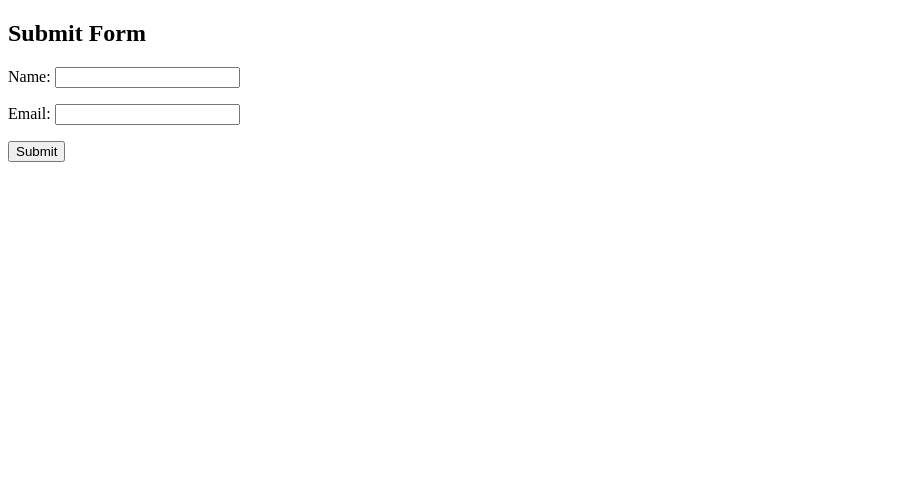
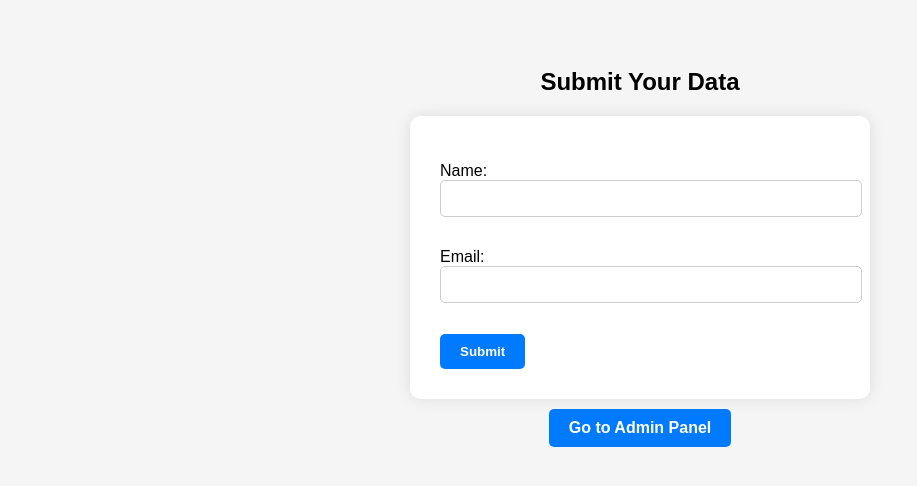
Before and after one commit to waqarshaikh/form-submission, a Django app: page / in a window 1280 px wide. Shown: the top 486 px of the page, without its empty margins (0-917 px from the left). Run offline with Django 5.2, Linux system fonts and the light colour scheme.

Commit message:
add style

```diff
--- a/core/templates/form.html
+++ b/core/templates/form.html
@@ -1,12 +1,68 @@
 <!DOCTYPE html>
 <html>
-<head><title>Submit Info</title></head>
+<head>
+  <title>My Form</title>
+  <style>
+    body {
+      font-family: Arial, sans-serif;
+      background: #f5f5f5;
+      display: flex;
+      flex-direction: column;
+      align-items: center;
+      padding: 40px;
+    }
+
+    h2 {
+      margin-bottom: 20px;
+    }
+
+    form {
+      background: white;
+      padding: 30px;
+      border-radius: 10px;
+      box-shadow: 0 0 15px rgba(0,0,0,0.1);
+      width: 100%;
+      max-width: 400px;
+    }
+
+    input, select, textarea {
+      width: 100%;
+      padding: 10px;
+      margin-bottom: 15px;
+      border-radius: 5px;
+      border: 1px solid #ccc;
+    }
+
+    button, .admin-button {
+      padding: 10px 20px;
+      border: none;
+      background-color: #007bff;
+      color: white;
+      font-weight: bold;
+      border-radius: 5px;
+      cursor: pointer;
+      text-decoration: none;
+    }
+
+    button:hover, .admin-button:hover {
+      background-color: #0056b3;
+    }
+
+    .admin-button {
+      display: inline-block;
+      margin-top: 10px;
+      text-align: center;
+    }
+  </style>
+</head>
 <body>
-  <h2>Submit Form</h2>
-  <form method="post">
+  <h2>Submit Your Data</h2>
+  <form method="POST">
     {% csrf_token %}
     {{ form.as_p }}
     <button type="submit">Submit</button>
   </form>
+
+  <a class="admin-button" href="/admin/">Go to Admin Panel</a>
 </body>
 </html>
```
